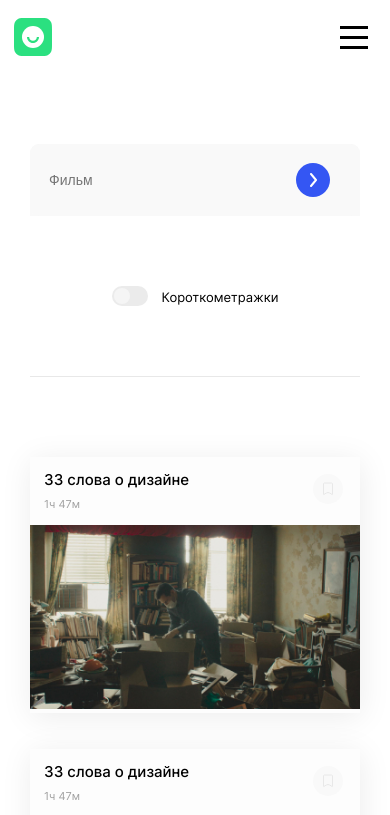
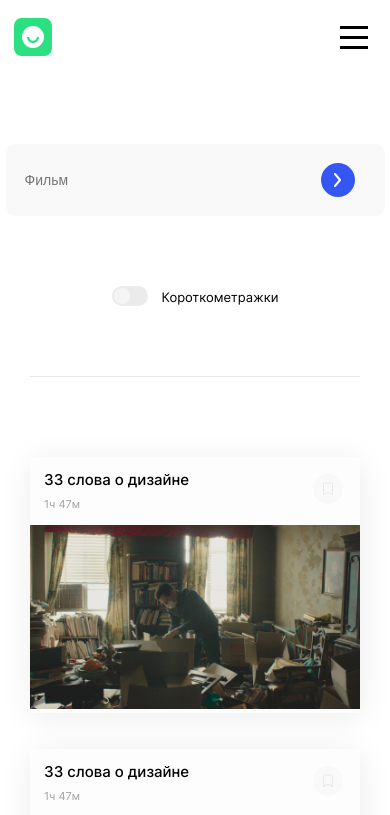
Before and after one commit to zubastu/movies-explorer-frontend, a React (Create React App) app: page /movies in a window 390 px wide. Shown: the top 815 px of the page. Built offline with nearby package versions, Linux system fonts and the light colour scheme.

Commit message:
Исправления: Закругление у инпута поиска фильма на разрешении от 650px

```diff
--- a/src/components/SearchForm/SearchForm.css
+++ b/src/components/SearchForm/SearchForm.css
@@ -5,7 +5,6 @@
   padding: 19px 30px 19px 19px;
   background-color: #F9F9F9;
   border-radius: 9px;
-  box-sizing: border-box;
 }
 .form__input_type_search{
   font-size: 18px;
@@ -40,21 +39,20 @@
 @media screen and (max-width:650px) {
   .form__type_search{
     flex-direction: column;
+    border-radius: 9px;
   }
   .search-icon{
     display: none;
   }
   .form__field__type_search{
     width: 100%;
+    border-radius: 9px;
   }
   .form__submit_type_search{
     margin: 0;
   }
 }
 @media screen and (max-width:500px) {
-  .form__type_search{
-    min-width: 300px;
-  }
   .form__input_type_search{
     font-size: 14px;
     font-weight: 400;
```
